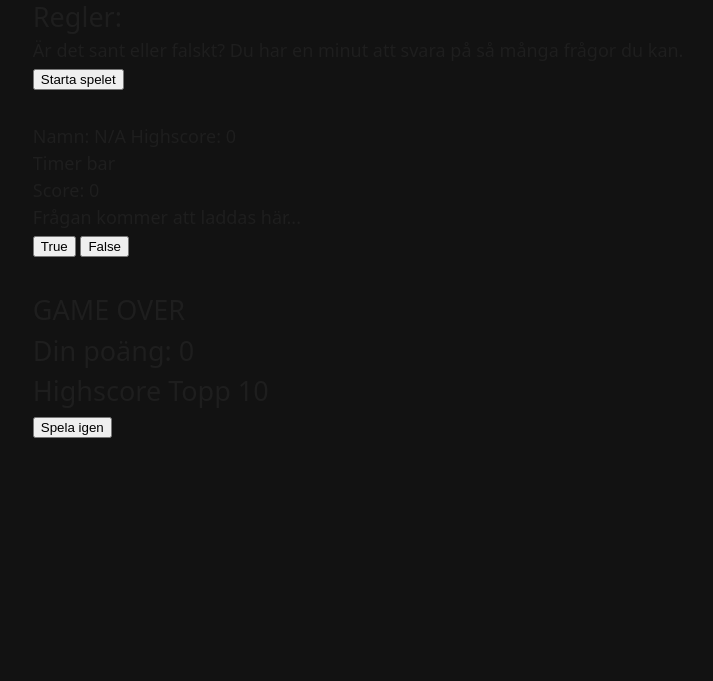
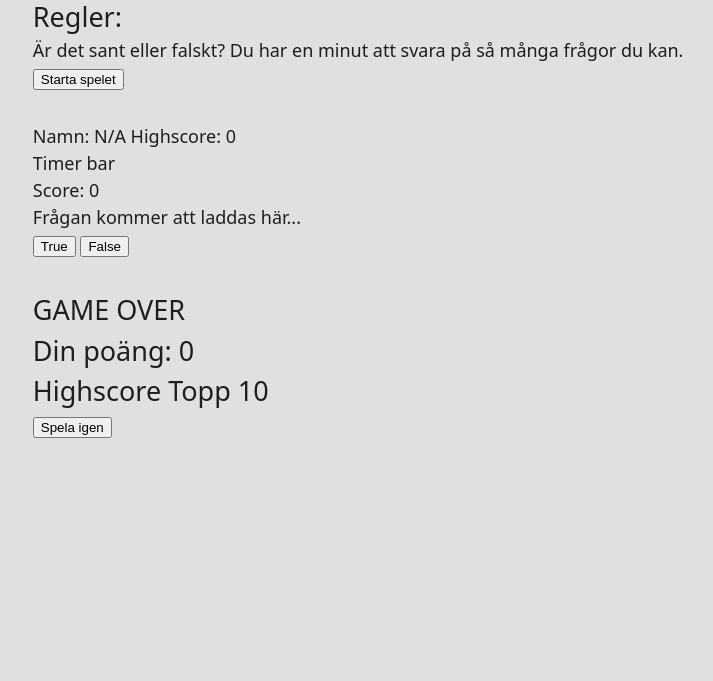
Before and after one commit to AndreasJosef/quizquake, a website built with Vite: page index.html in a window 1280 px wide. Shown: the part 119-800 px from the top of the page, without its empty margins (252-965 px from the left). Built offline with nearby package versions, Linux system fonts and the light colour scheme.

Commit message:
style: fixed page bg

```diff
--- a/src/css/layers/tokens.css
+++ b/src/css/layers/tokens.css
@@ -10,7 +10,7 @@
     --neutral-800: #1E1E1E;
     --neutral-900: #121212;
 
-    --surface-page: var(--neutral-900);
+    --surface-page: var(--neutral-200);
     --surface-card: var(--neutral-600);
     --ink-primary: var(--neutral-800);
     --ink-muted: #334155;
```
